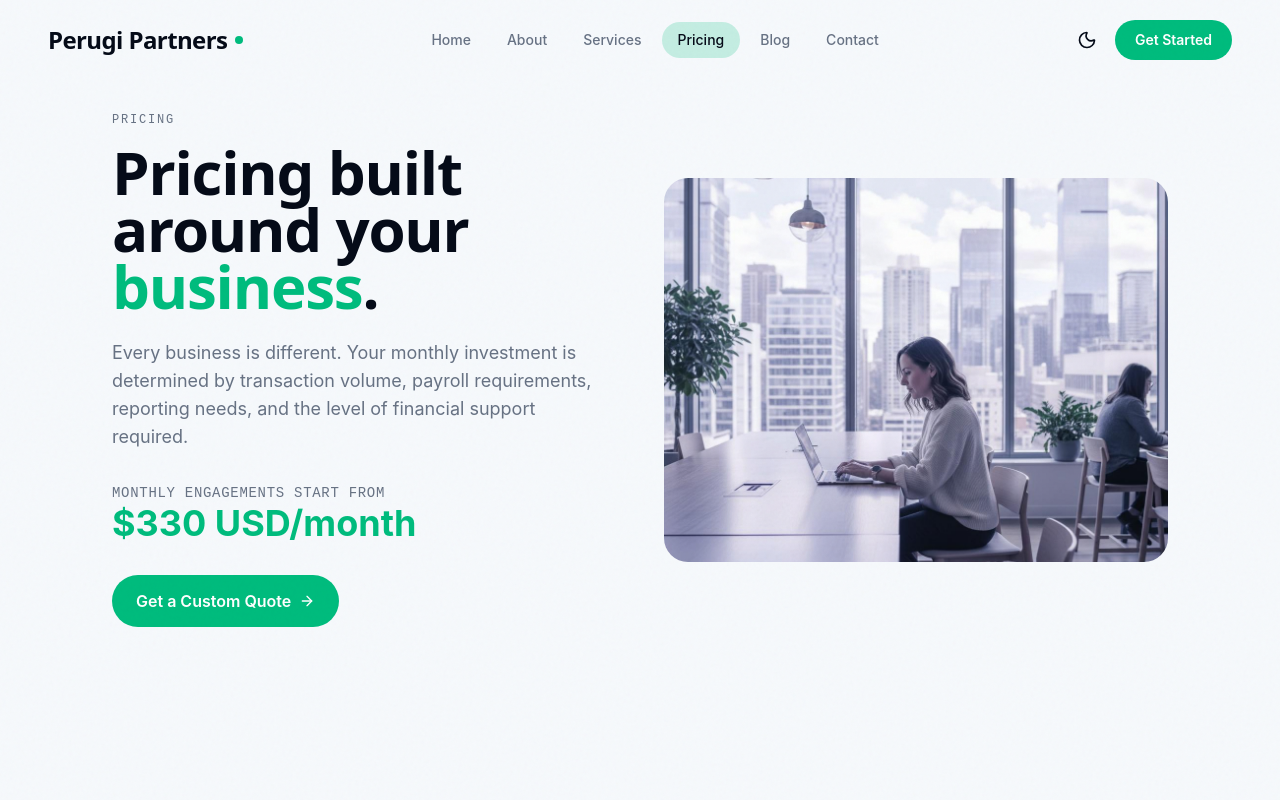
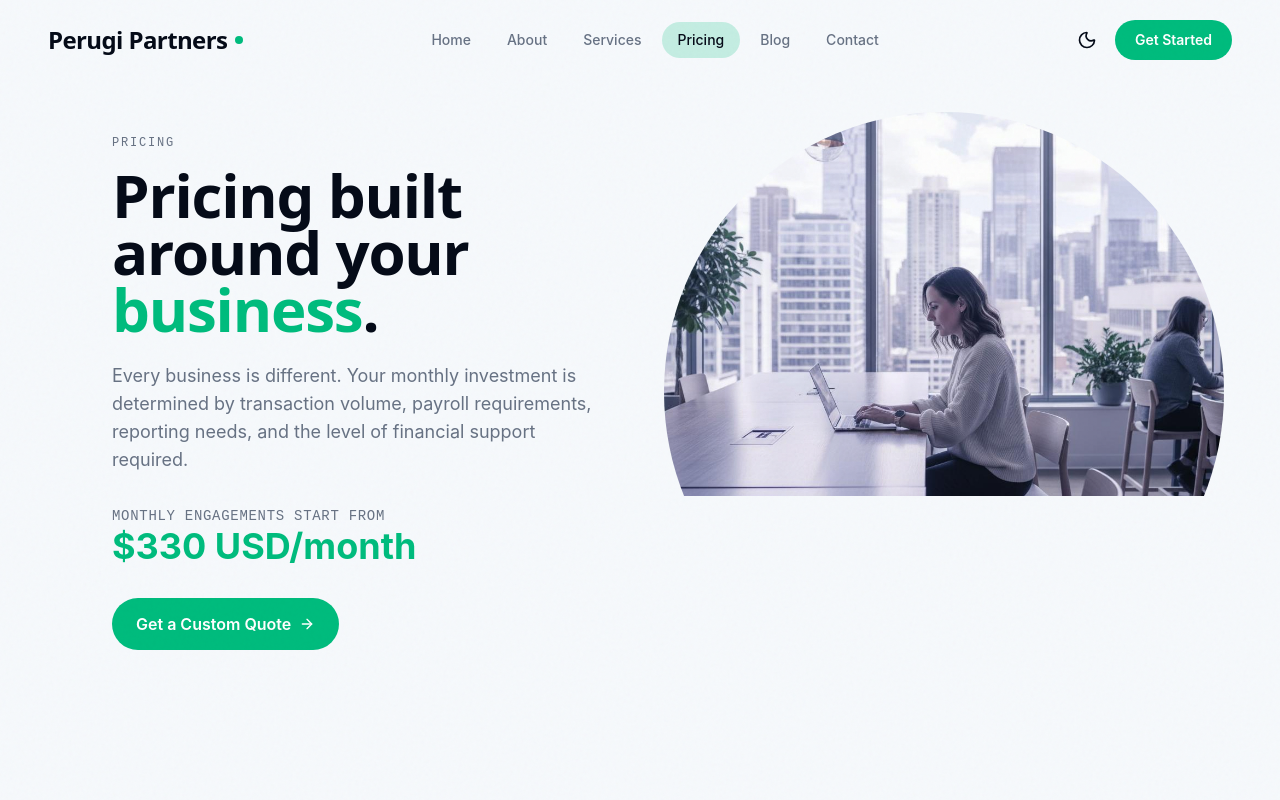
Before and after one commit to JabezRoberts/perugi-next, a Next.js app: page /pricing in a window 1280 px wide. Shown: the top 800 px of the page. Built offline with nearby package versions, Linux system fonts and the light colour scheme.

Commit message:
fix image pricing

```diff
--- a/src/app/pricing/PricingClient.tsx
+++ b/src/app/pricing/PricingClient.tsx
@@ -231,13 +231,13 @@ export default function PricingClient({
             </AnimatedSection>
 
             <AnimatedSection animation="scale" delay={0.2}>
-              <div className="rounded-3xl overflow-hidden">
+              <div className="relative w-[70vw] h-[70vw] lg:w-[70vh] lg:h-[70vh] mx-auto rounded-full overflow-hidden">
                 <Image
                   src="/images/pricing-hero.jpg"
                   alt="Pricing"
                   className="w-full h-80 lg:h-96 object-cover"
-                  width={800}
-                  height={600}
+                  width={600}
+                  height={400}
                 />
               </div>
             </AnimatedSection>
```
